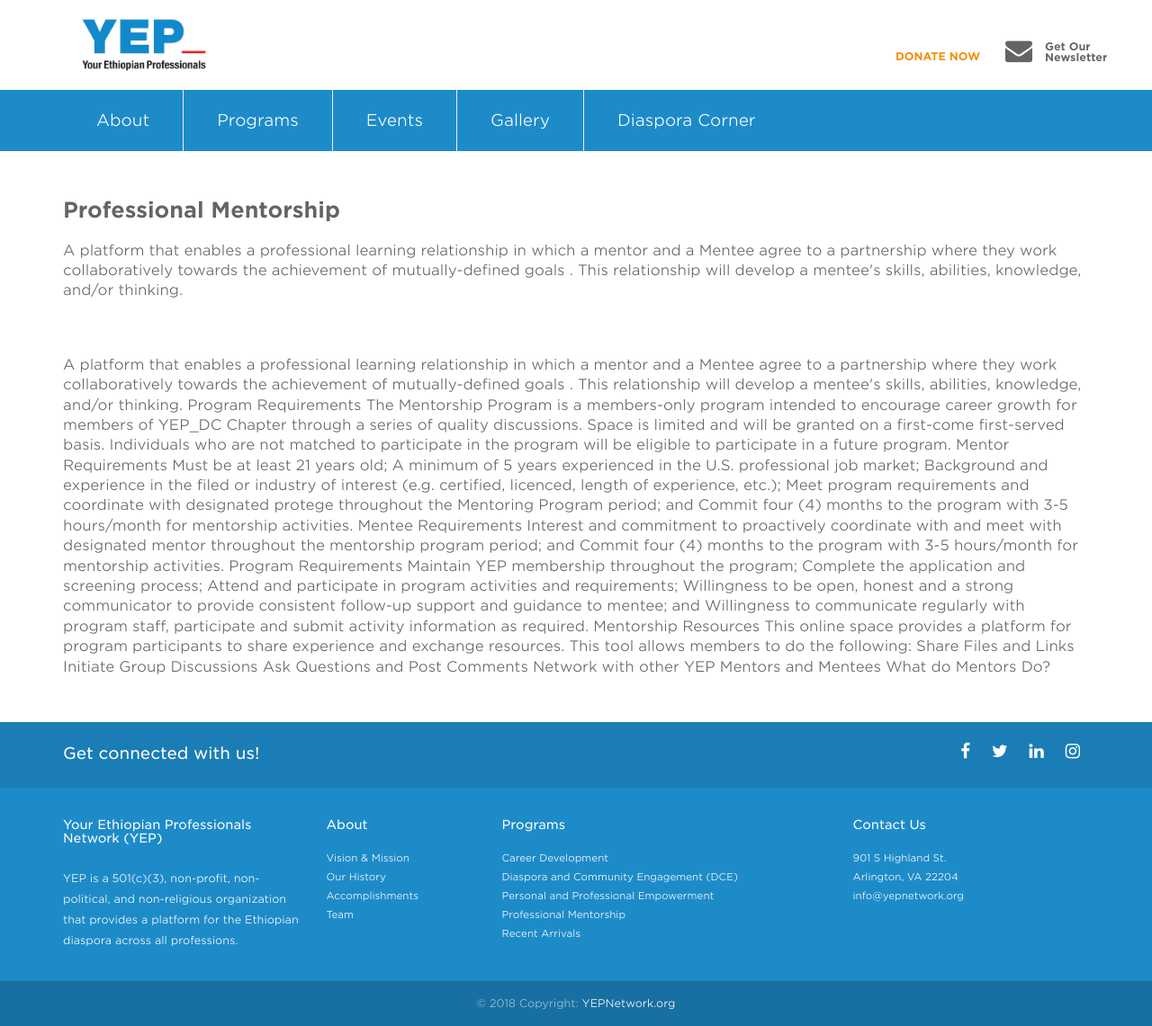
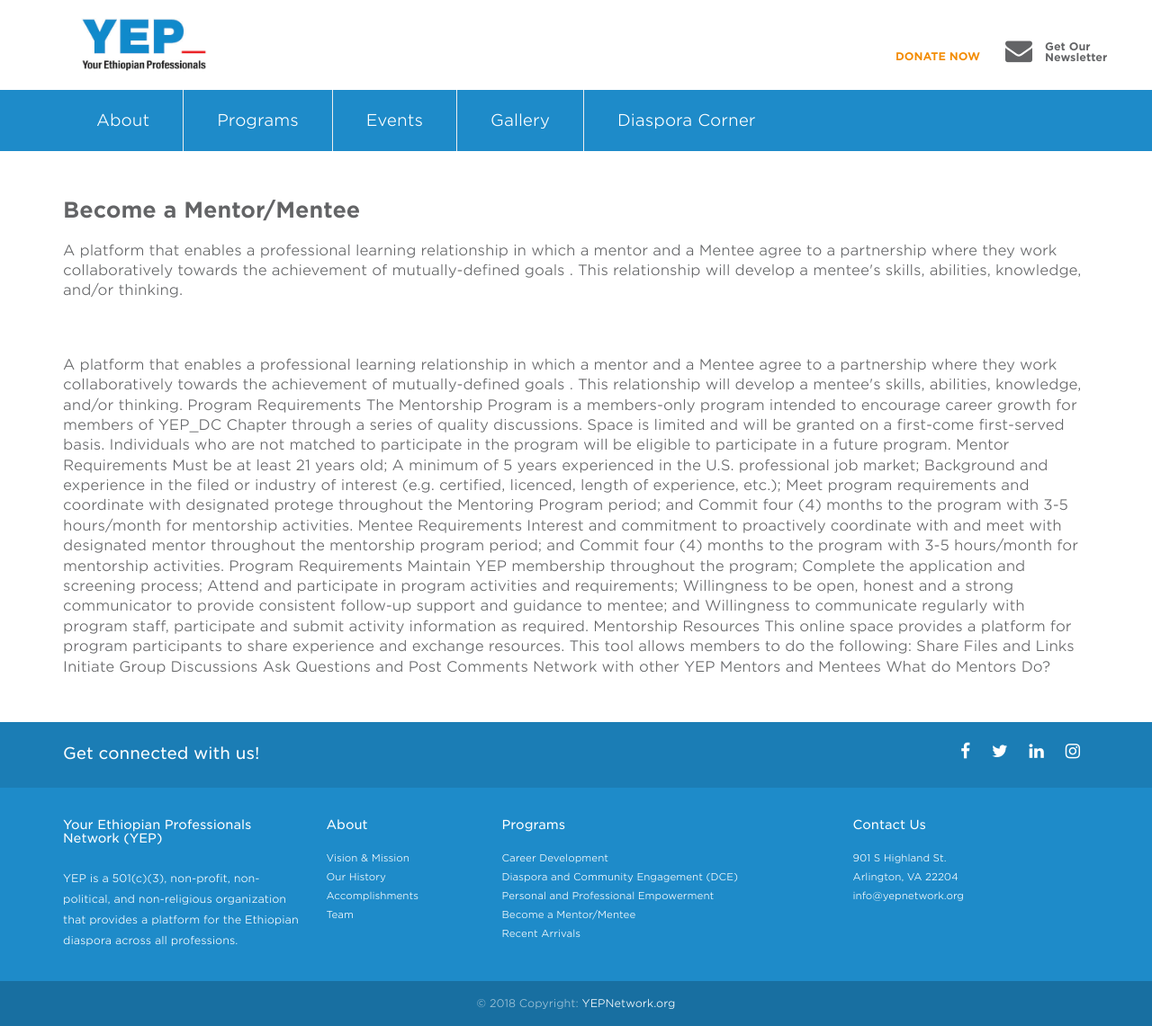
Before and after one commit to YEPNetwork/yepnetwork.github.io, a Jekyll site: the page built from _programs/professional-mentorship.html, in a window 1280 px wide. Shown: the whole page at 90% size. Built offline with Jekyll 4.4.1, drawn with Linux system fonts in a browser that asks for light colours; nearby versions of some CDN libraries.

Commit message:
Update professional-mentorship.html

```diff
--- a/_programs/professional-mentorship.html
+++ b/_programs/professional-mentorship.html
@@ -1,6 +1,6 @@
 ---
 layout: program
-title: Professional Mentorship
+title: Become a Mentor/Mentee
 img: professional-mentorship.jpg
 manager: Vacant
 description: A platform that enables a professional learning relationship in which a mentor and a Mentee agree to a partnership where they work collaboratively towards the achievement of mutually-defined goals . This relationship will develop a mentee's skills, abilities, knowledge, and/or thinking.
```
